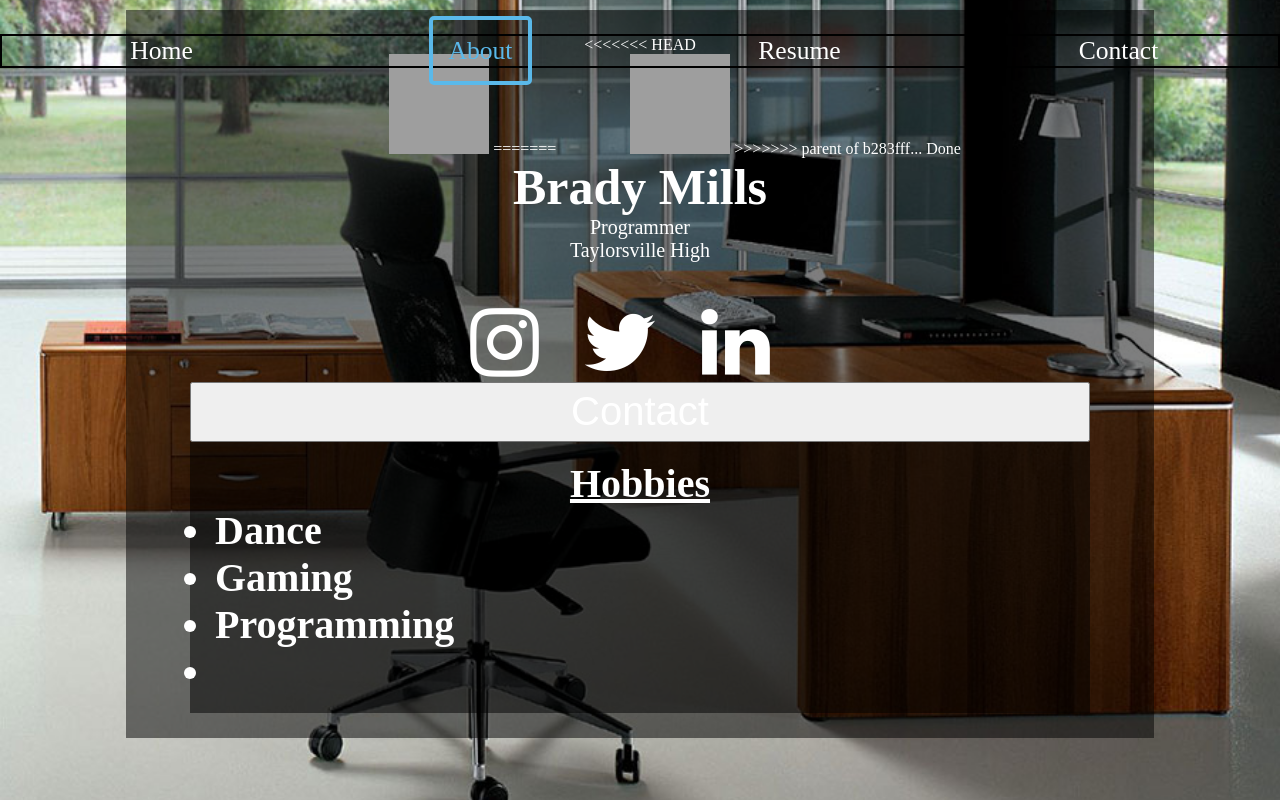
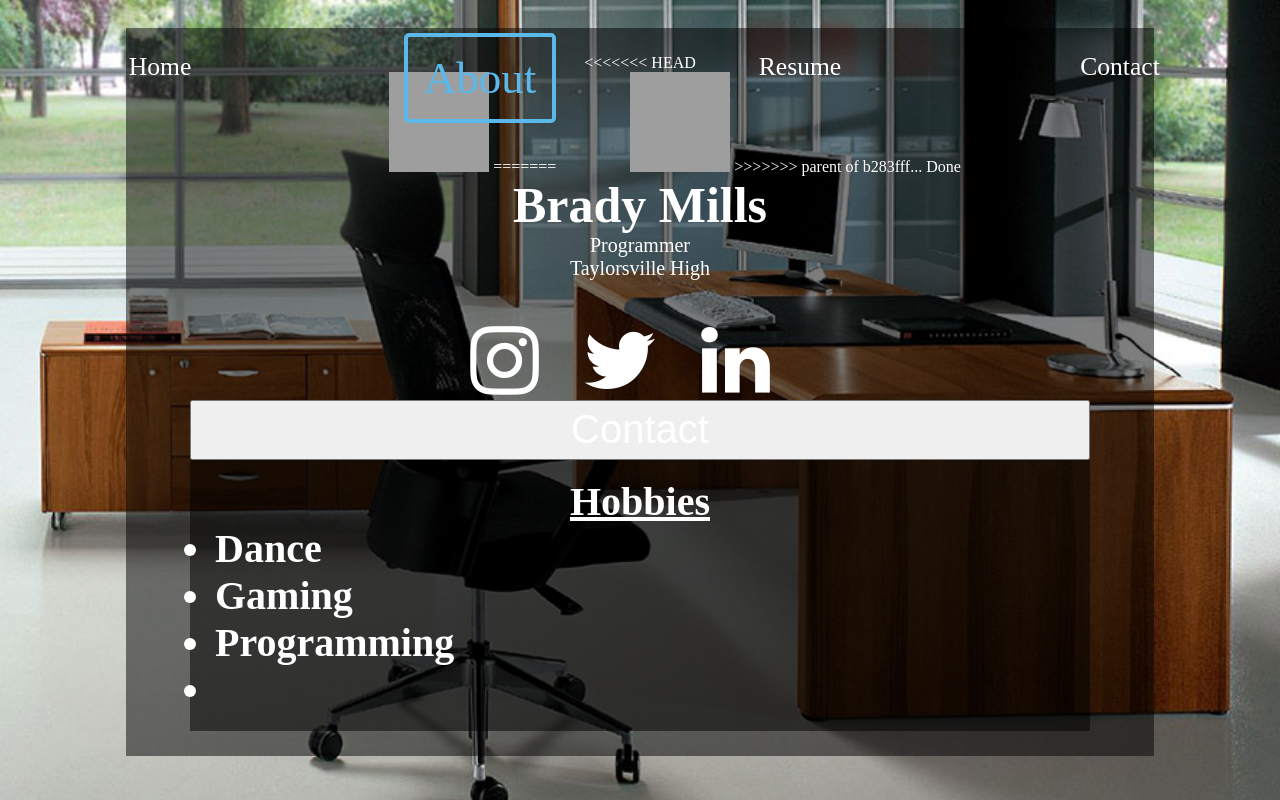
Before and after one commit to 3553NC3/Personal, a PHP site: page /about.html in a window 1280 px wide. Run offline with PHP 8.4, Linux system fonts and the light colour scheme; grey boxes are pictures that could not be loaded.

Commit message:
Revert "ugh"
This reverts commit a16db69f15ee6c2c9821edb2d7d15b4885b23080.

```diff
--- a/main.css
+++ b/main.css
@@ -23,17 +23,13 @@
   grid-template-columns: repeat(4, 1fr);
   text-align: center;
   transform: translateY(100%);
-  border: 2px solid black;
-  /*padding-bottom: 50px;
-  padding-top: 10px;*/
-  margin-bottom: auto;
 }
 #tabs .active {
   color: #5AB9EA;
   text-align: center;
   padding: 5%;
   text-decoration: none;
-  font-size: 2vw;
+  font-size: 45px;
   border: 4px solid #5AB9EA;
   border-radius: 5px;
 }
```
